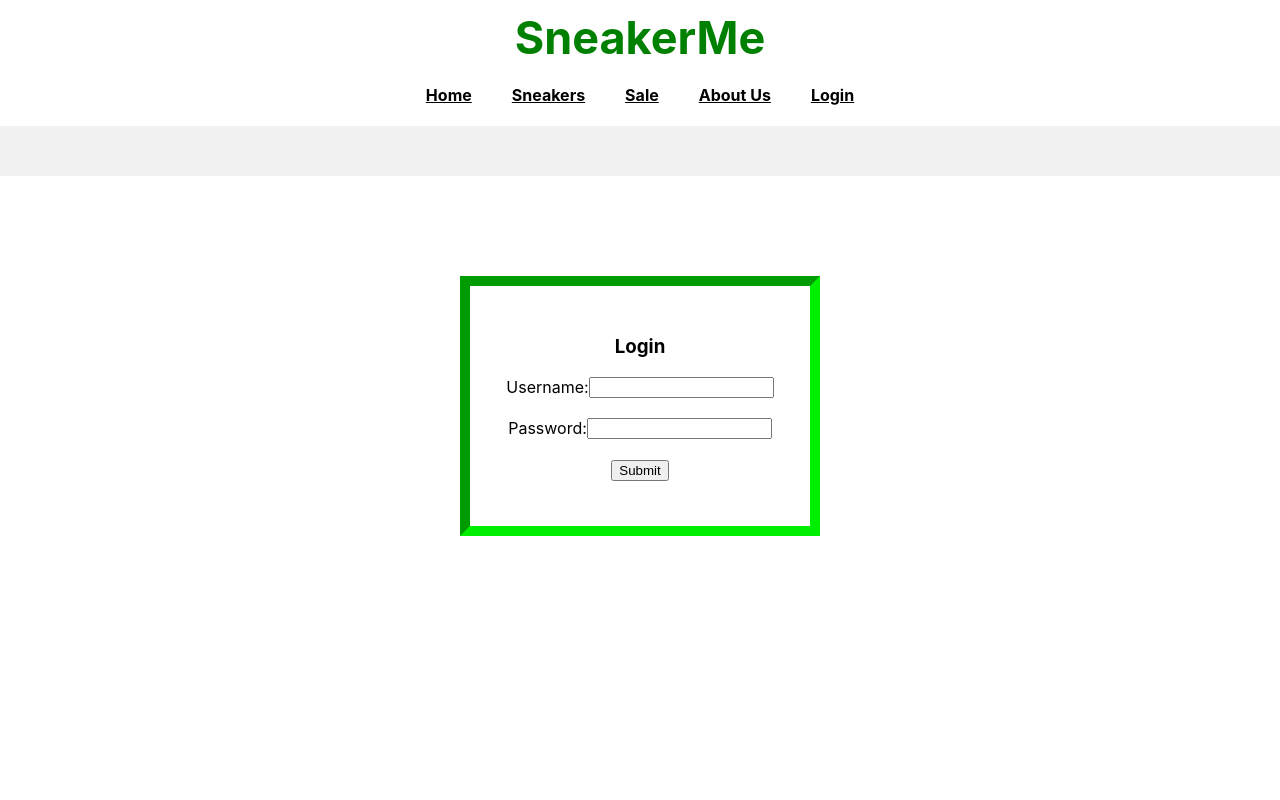
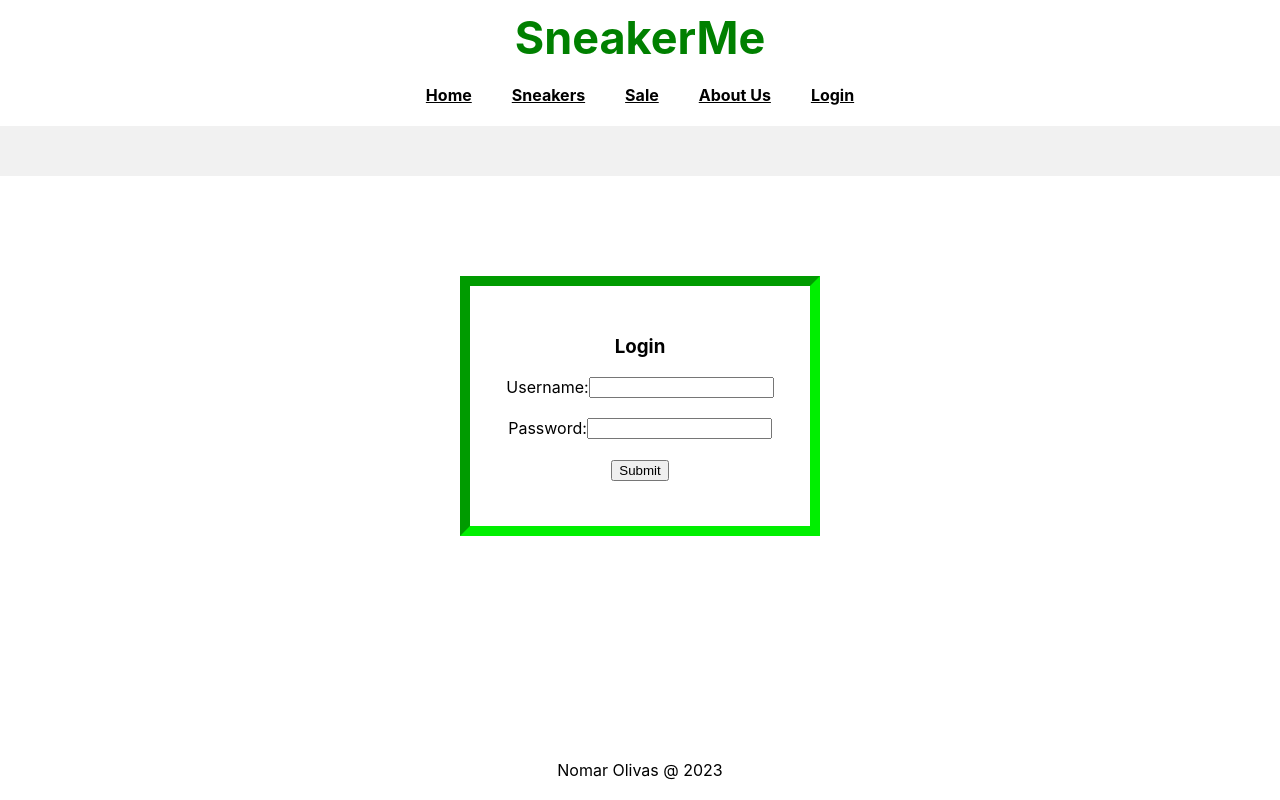
Before and after one commit to nomarolivas/SneakerMe, a React (Create React App) app in the folder application/: page /login in a window 1280 px wide. Built offline with nearby package versions, Linux system fonts and the light colour scheme.

Commit message:
LoginPage Complete

```diff
--- a/application/src/App.css
+++ b/application/src/App.css
@@ -219,3 +219,11 @@
 
 
 }
+
+
+.footerLogIn{
+  position: absolute;
+  bottom: 0;
+  width: 100%;
+  height: 2.5rem;
+}
--- a/application/src/Home.js
+++ b/application/src/Home.js
@@ -1,7 +1,15 @@
 const Home = () => {
     return (
 
-        <h1>Home Page</h1>
+        <div className="homePage">
+
+            <h1>Home Page</h1>
+
+
+
+        </div>
+
+
 
 
     );
--- a/application/src/Login.js
+++ b/application/src/Login.js
@@ -30,6 +30,8 @@ const Login = () => {
 
             </form>
 
+            <div className='footerLogIn'> Nomar Olivas @ 2023 </div>
+
      </div>
 
 
```
